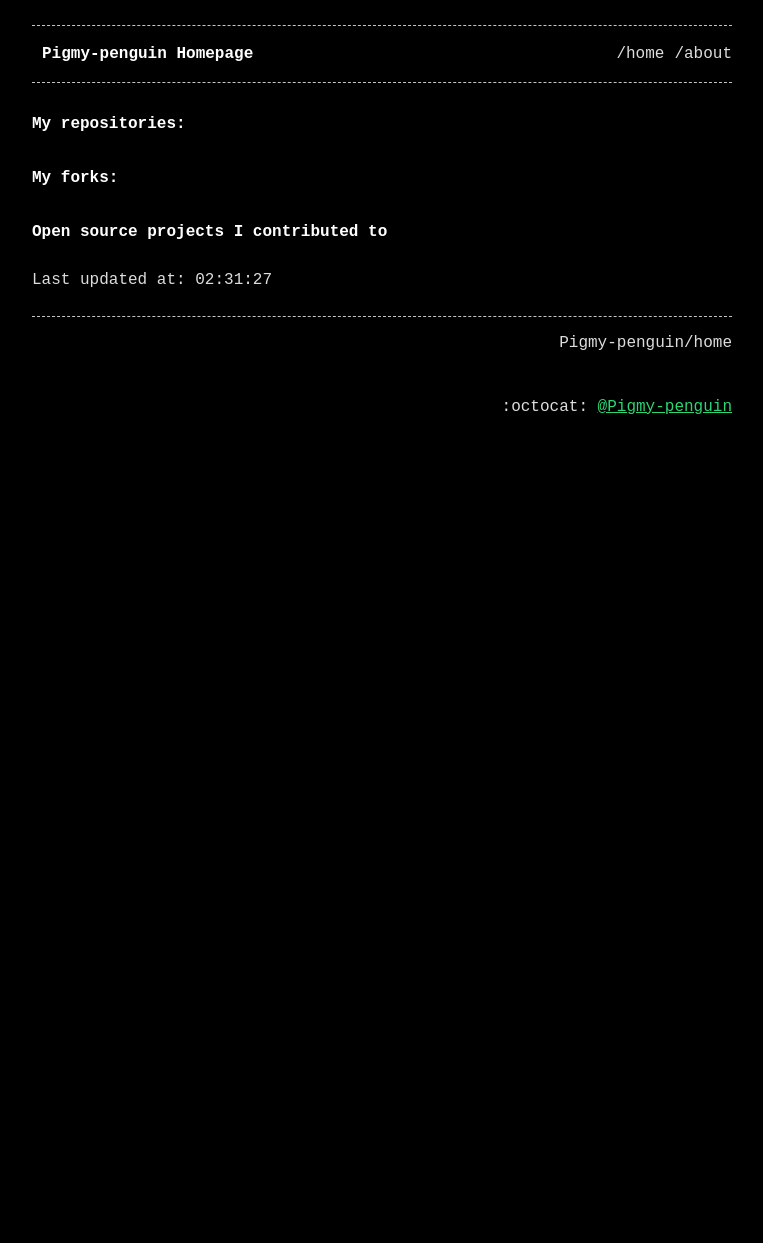
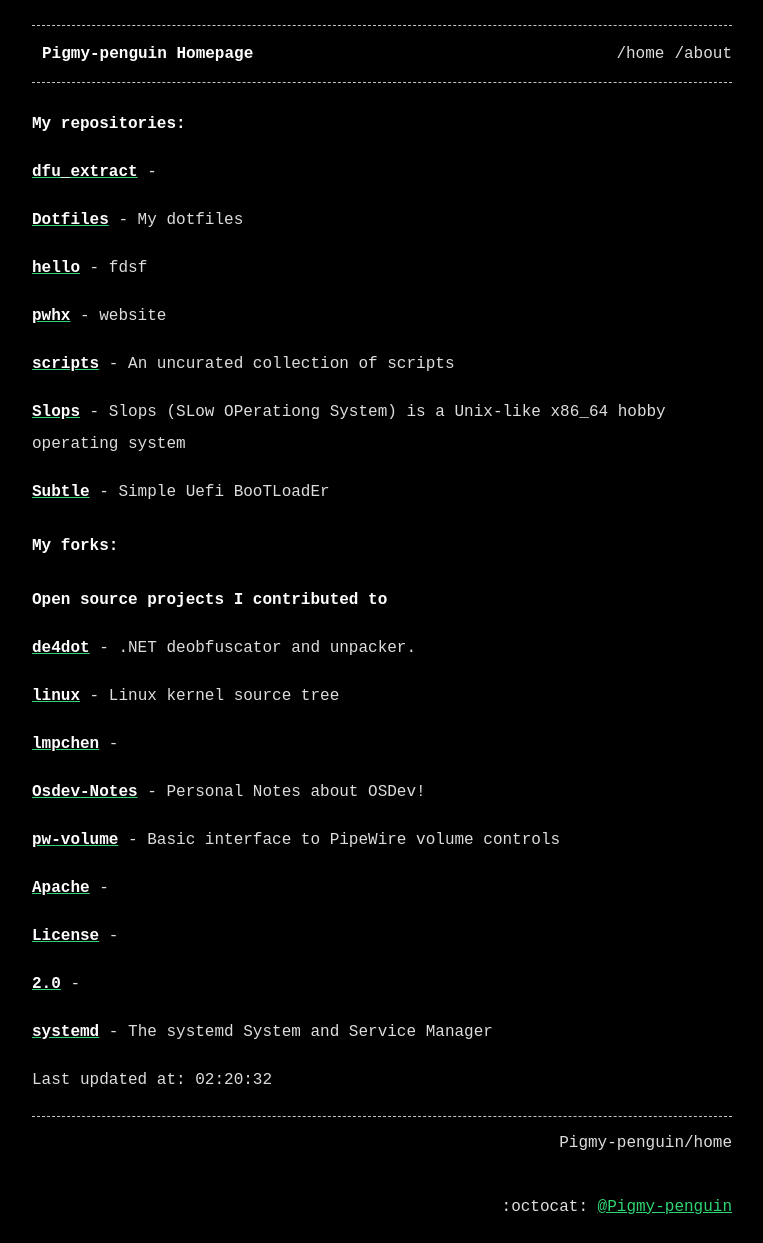
Before and after one commit to Pigmy-penguin/Pigmy-penguin.github.io, a Jekyll site: the page built from index.md, in a window 1280 px wide. Shown: the whole page, without its empty margins (258-1021 px from the left). Built offline with Jekyll 4.4.1, drawn with Linux system fonts in a browser that asks for light colours; before the commit the page ends 900 px from its top, so only the background shows below that.

Commit message:
Auto updating the website

```diff
--- a/index.md
+++ b/index.md
@@ -7,8 +7,40 @@ title: Pigmy-penguin Homepage
 
 ## My repositories:
 
+[**dfu_extract**](https://github.com/Pigmy-penguin/dfu_extract) -
+
+[**Dotfiles**](https://github.com/Pigmy-penguin/Dotfiles) - My dotfiles
+
+[**hello**](https://github.com/Pigmy-penguin/hello) - fdsf
+
+[**pwhx**](https://github.com/Pigmy-penguin/pwhx) - website
+
+[**scripts**](https://github.com/Pigmy-penguin/scripts) - An uncurated collection of scripts
+
+[**Slops**](https://github.com/Pigmy-penguin/Slops) - Slops (SLow OPerationg System) is a Unix-like x86_64 hobby operating system
+
+[**Subtle**](https://github.com/Pigmy-penguin/Subtle) - Simple Uefi BooTLoadEr
+
 ## My forks:
 ### Open source projects I contributed to
 
+[**de4dot**](https://github.com/Pigmy-penguin/de4dot) - .NET deobfuscator and unpacker.
 
-Last updated at: 02:31:27
+[**linux**](https://github.com/Pigmy-penguin/linux) - Linux kernel source tree
+
+[**lmpchen**](https://github.com/Pigmy-penguin/lmpchen) -
+
+[**Osdev-Notes**](https://github.com/Pigmy-penguin/Osdev-Notes) - Personal Notes about OSDev!
+
+[**pw-volume**](https://github.com/Pigmy-penguin/pw-volume) - Basic interface to PipeWire volume controls
+
+[**Apache**](https://github.com/Pigmy-penguin/Apache) -
+
+[**License**](https://github.com/Pigmy-penguin/License) -
+
+[**2.0**](https://github.com/Pigmy-penguin/2.0) -
+
+[**systemd**](https://github.com/Pigmy-penguin/systemd) - The systemd System and Service Manager
+
+
+Last updated at: 02:20:32
```
Also changed, not shown: 2 other files.
